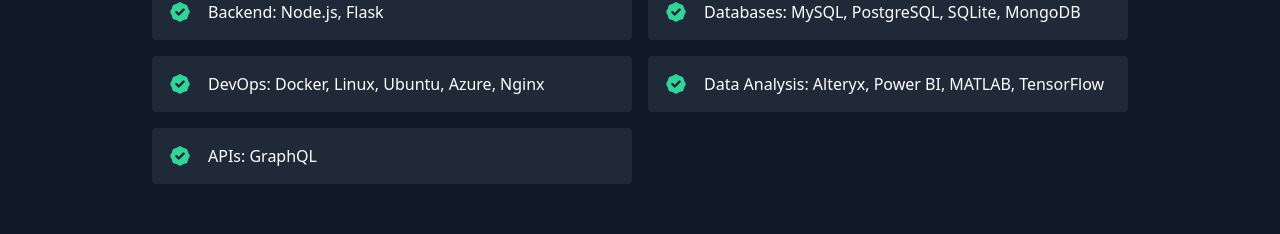
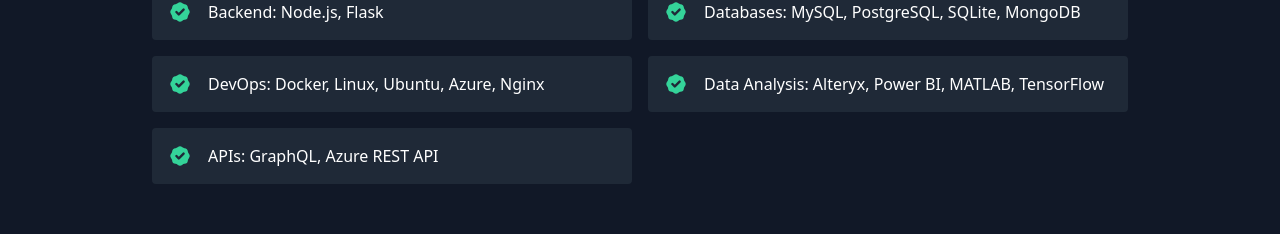
Before and after one commit to rudra-singh1/Personal-Website, a React (Create React App) app: page / in a window 1280 px wide. Shown: the part 2715-2949 px from the top of the page. Built offline with nearby package versions, Linux system fonts and the light colour scheme.

Commit message:
Update data.js

```diff
--- a/src/data.js
+++ b/src/data.js
@@ -34,5 +34,5 @@ export const skills = [
   "Databases: MySQL, PostgreSQL, SQLite, MongoDB",
   "DevOps: Docker, Linux, Ubuntu, Azure, Nginx",
   "Data Analysis: Alteryx, Power BI, MATLAB, TensorFlow",
-  "APIs: GraphQL",
+  "APIs: GraphQL, Azure REST API",
 ];
```
